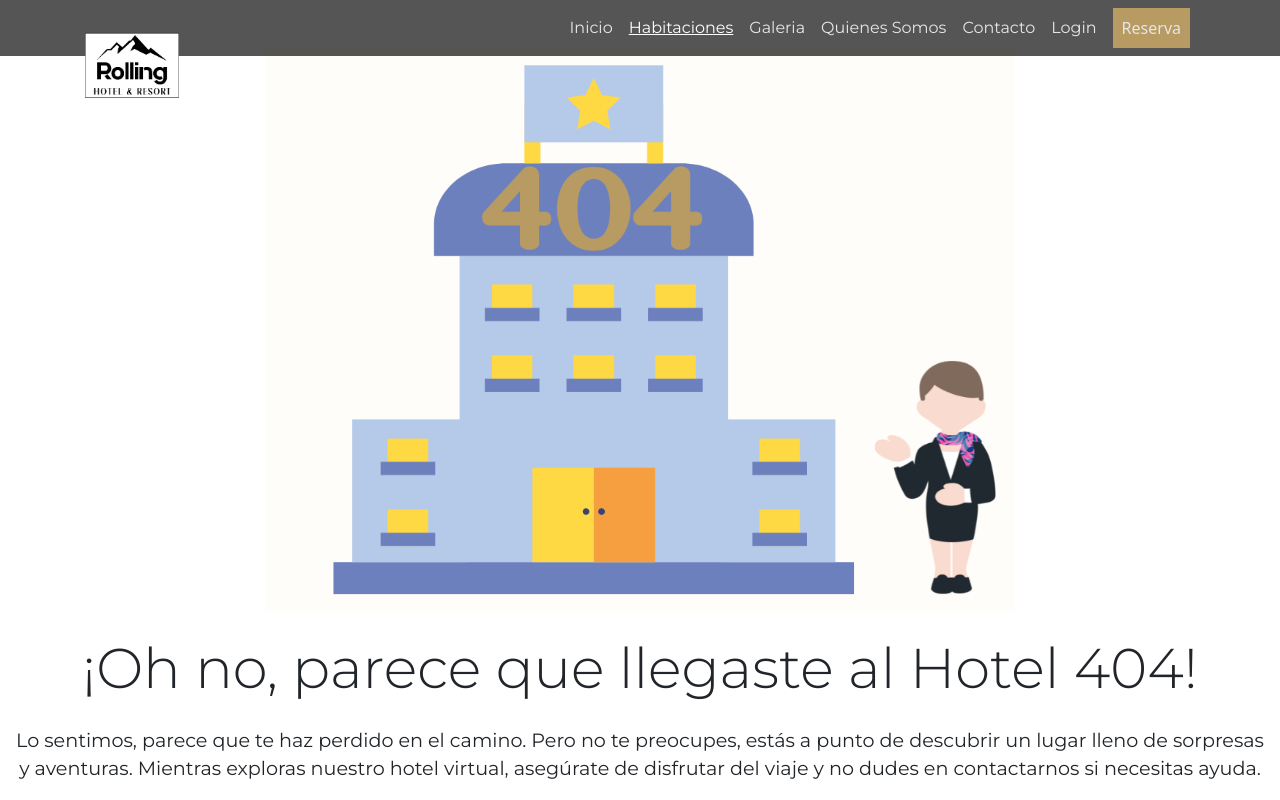
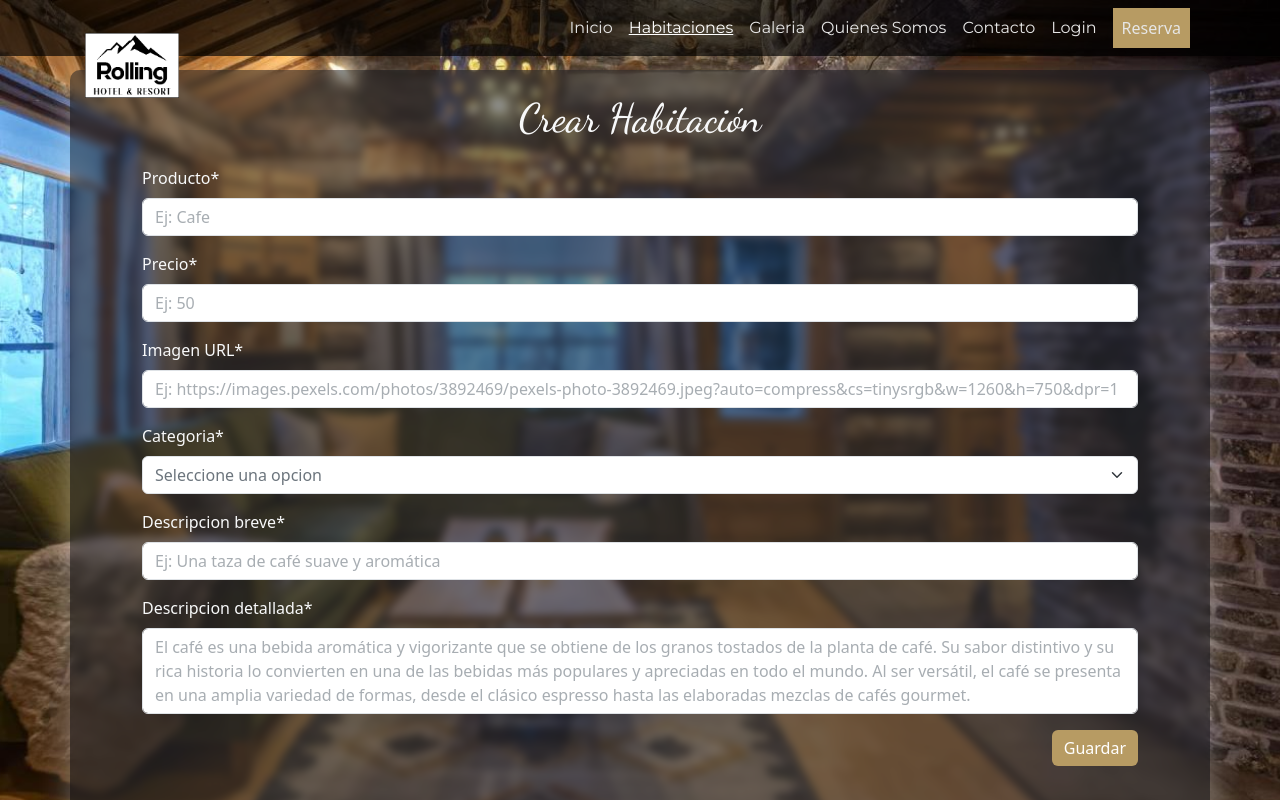
Before and after one commit to CosmeNicolas/ProyectoHotelFrontEnd, a React (Vite) app: page /habitaciones in a window 1280 px wide. Shown: the top 800 px of the page. Built offline with nearby package versions, Linux system fonts and the light colour scheme.

Commit message:
Se agrego la estructura base del formulario y sus estilos

```diff
--- a/src/Administrador.css
+++ b/src/Administrador.css
@@ -94,3 +94,19 @@ font-family: "Dancing Script", cursive;
   width: 100px;
   height: 100px;
 }
+
+/*! Estilo Crear habitacion  */
+.formularioTextArea {
+  resize: none;
+  overflow-y: auto;
+}
+
+.color-inputs::placeholder {
+  color: #6c757d98;
+}
+
+.color-inputs:focus,
+.color-inputs:active {
+  border-color: #B79B63;
+  box-shadow: 0 0 0 0.25rem rgba(183, 155, 99, 0.25);
+}
--- a/src/App.jsx
+++ b/src/App.jsx
@@ -16,27 +16,43 @@ import "./Administrador.css";
 import Servicios from "./components/pages/Servicios";
 import "./Usuario.css";
 import Galeria from "./components/pages/Galeria";
+import FormularioHabitacion from "./components/pages/habitaciones/FormularioHabitacion";
 
 function App() {
-  const usuario = JSON.parse(sessionStorage.getItem("inicioHotel")) || '';
-  const [usuarioLogueado, setUsuarioLogueado] = useState(usuario)
-
+  const usuario = JSON.parse(sessionStorage.getItem("inicioHotel")) || "";
+  const [usuarioLogueado, setUsuarioLogueado] = useState(usuario);
 
   return (
     <BrowserRouter>
-      <NavBar usuarioLogueado={usuarioLogueado} setUsuarioLogueado={setUsuarioLogueado} />
+      <NavBar
+        usuarioLogueado={usuarioLogueado}
+        setUsuarioLogueado={setUsuarioLogueado}
+      />
       <Routes>
         <Route exact path="/" element={<Inicio />} />
         <Route path="*" element={<Error404 />} />
         <Route exact path="/QuienesSomos" element={<QuienesSomos />} />
-        <Route exact path="/administrador/*"
+        <Route
+          exact
+          path="/administrador/*"
           element={
-          <RutasProtegidas>
-            <RutasAdmin/>
-          </RutasProtegidas>}
-
+            <RutasProtegidas>
+              <RutasAdmin />
+            </RutasProtegidas>
+          }
         />
-        <Route exact path="/login" element={<Login setUsuarioLogueado={setUsuarioLogueado} />} />
+        <Route
+          exact
+          path="/habitaciones"
+          element={<FormularioHabitacion></FormularioHabitacion>}
+        >
+          {" "}
+        </Route>
+        <Route
+          exact
+          path="/login"
+          element={<Login setUsuarioLogueado={setUsuarioLogueado} />}
+        />
         <Route exact path="/CrearUsuario" element={<FormularioUsuario />} />
         <Route exact path="/servicios" element={<Servicios />} />
         <Route exact path="/galeria" element={<Galeria />} />
--- /dev/null
+++ b/src/components/pages/habitaciones/FormularioHabitacion.jsx
@@ -0,0 +1,132 @@
+import { Button, Container, Form } from "react-bootstrap";
+import { useForm } from "react-hook-form";
+
+const FormularioHabitacion = () => {
+  //! --------------------------------- Variables globales ---------------------
+  const {
+    register,
+    handleSubmit,
+    reset,
+    setValue,
+    formState: { errors },
+  } = useForm();
+
+  //! -------------------------------- Funciones -------------------------------
+
+  //! --------------------------------- Maquetado ------------------------------
+  return (
+    <section className="fondo-login">
+      <Container className="px-lg-4 py-4 container-login">
+        <h1 className="fuente-login text-center text-light ">
+          Crear Habitación
+        </h1>
+        <Form className=" rounded-2 px-lg-5 pt-3 pb-5">
+
+          <Form.Group
+            className="mb-3 text-light"
+            controlId="producto"
+          >
+            <Form.Label>Producto*</Form.Label>
+            <Form.Control
+              type="text"
+              placeholder="Ej: Cafe"
+              className="color-inputs"
+            />
+            <Form.Text className="text-danger">
+              {errors.nombreProducto?.message}
+            </Form.Text>
+          </Form.Group>
+
+          <Form.Group
+            className="mb-3 text-light"
+            controlId="precio"
+          >
+            <Form.Label>Precio*</Form.Label>
+            <Form.Control
+              type="number"
+              placeholder="Ej: 50"
+              className="color-inputs"
+            />
+            <Form.Text className="text-danger">
+              {errors.precio?.message}
+            </Form.Text>
+          </Form.Group>
+
+          <Form.Group
+            className="mb-3 text-light"
+            controlId="url"
+          >
+            <Form.Label>Imagen URL*</Form.Label>
+            <Form.Control
+              type="text"
+              placeholder="Ej: https://images.pexels.com/photos/3892469/pexels-photo-3892469.jpeg?auto=compress&cs=tinysrgb&w=1260&h=750&dpr=1"
+              className="color-inputs"
+            />
+            <Form.Text className="text-danger">
+              {errors.imagen?.message}
+            </Form.Text>
+          </Form.Group>
+
+          <Form.Group
+            className="mb-3 text-light"
+            controlId="categoria"
+          >
+            <Form.Label>Categoria*</Form.Label>
+            <Form.Select
+              aria-label="select"
+              /* required */
+              className="color-inputs text-secondary"
+            >
+              <option value={""}>Seleccione una opcion</option>
+              <option value={"Panaderia"}>Panaderia</option>
+              <option value={"Cafeteria"}>Cafeteria</option>
+              <option value={"Reposteria"}>Reposteria</option>
+            </Form.Select>
+            <Form.Text className="text-danger">
+              {errors.categoria?.message}
+            </Form.Text>
+          </Form.Group>
+
+          <Form.Group
+            className="mb-3 text-light"
+            controlId="descripcionBreve"
+          >
+            <Form.Label>Descripcion breve*</Form.Label>
+            <Form.Control
+              type="text"
+              placeholder="Ej: Una taza de café suave y aromática"
+              className="color-inputs"
+            />
+            <Form.Text className="text-danger">
+              {errors.descripcionBreve?.message}
+            </Form.Text>
+          </Form.Group>
+
+          <Form.Group
+            className="mb-3 text-light"
+            controlId="descripcionAmplia"
+          >
+            <Form.Label>Descripcion detallada*</Form.Label>
+            <Form.Control
+              as="textarea"
+              rows={3}
+              placeholder="El café es una bebida aromática y vigorizante que se obtiene de los granos tostados de la planta de café. Su sabor distintivo y su rica historia lo convierten en una de las bebidas más populares y apreciadas en todo el mundo. Al ser versátil, el café se presenta en una amplia variedad de formas, desde el clásico espresso hasta las elaboradas mezclas de cafés gourmet."
+              className="formularioTextArea color-inputs"
+            />
+            <Form.Text className="text-danger">
+              {errors.descripcion?.message}
+            </Form.Text>
+          </Form.Group>
+
+          <div className="text-end">
+            <Button type="submit" variant="dark" className="border-0 boton-login">
+              Guardar
+            </Button>
+          </div>
+        </Form>
+      </Container>
+    </section>
+  );
+};
+
+export default FormularioHabitacion;
```
